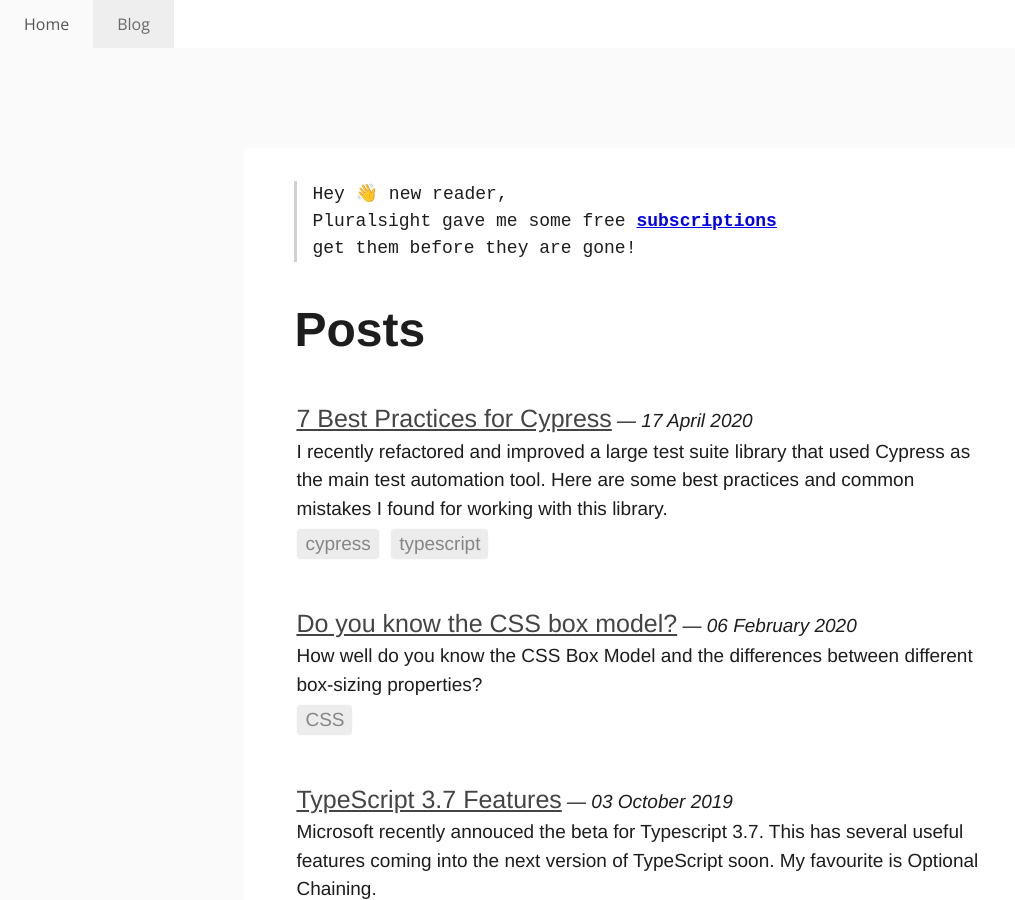
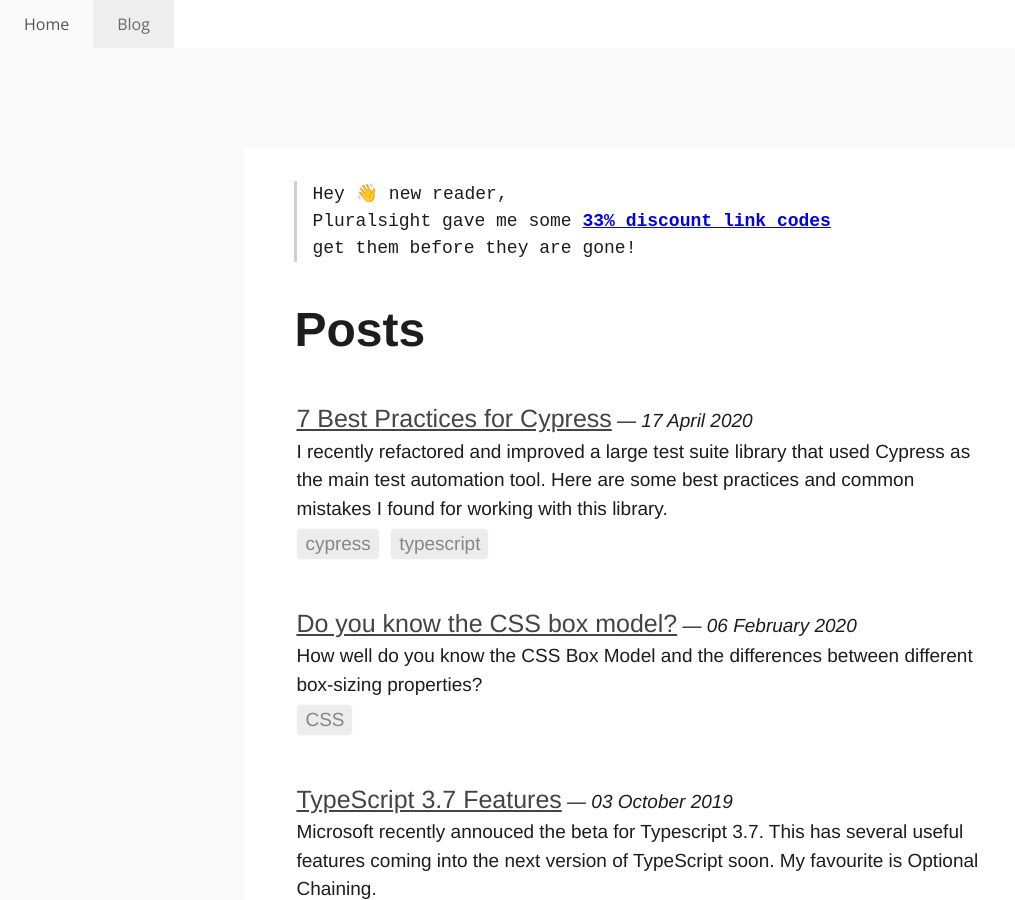
Before and after one commit to harrymt/blog, a Jekyll site: the page built from index.html, in a window 1280 px wide and 900 px high. Shown: the whole window, without its empty margins (0-1015 px from the left). Built offline with Jekyll 4.4.1, drawn with Linux system fonts in a browser that asks for light colours.

Commit message:
Update default.html

```diff
--- a/_layouts/default.html
+++ b/_layouts/default.html
@@ -11,7 +11,7 @@
 
     <div class="content">
       <div class="post">
-        <pre class="highlight pluralsight">Hey 👋 new reader,<br>Pluralsight gave me some free <h3 id="503634"><a href="https://pluralsight.pxf.io/c/2225907/503634/7490">subscriptions</a></h3><img height="0" width="0" src="//pluralsight.pxf.io/i/2225907/503634/7490" style="position:absolute;visibility:hidden;" border="0" /><br>get them before they are gone!</pre>
+        <pre class="highlight pluralsight">Hey 👋 new reader,<br>Pluralsight gave me some <h3 id="503634"><a href="https://pluralsight.pxf.io/c/2225907/812542/7490">33% discount link codes</a></h3><img height="0" width="0" src="//pluralsight.pxf.io/i/2225907/812542/7490" style="position:absolute;visibility:hidden;" border="0" /><br>get them before they are gone!</pre>
         {{ content }}
       </div>
       {% include footer.html %}
```
